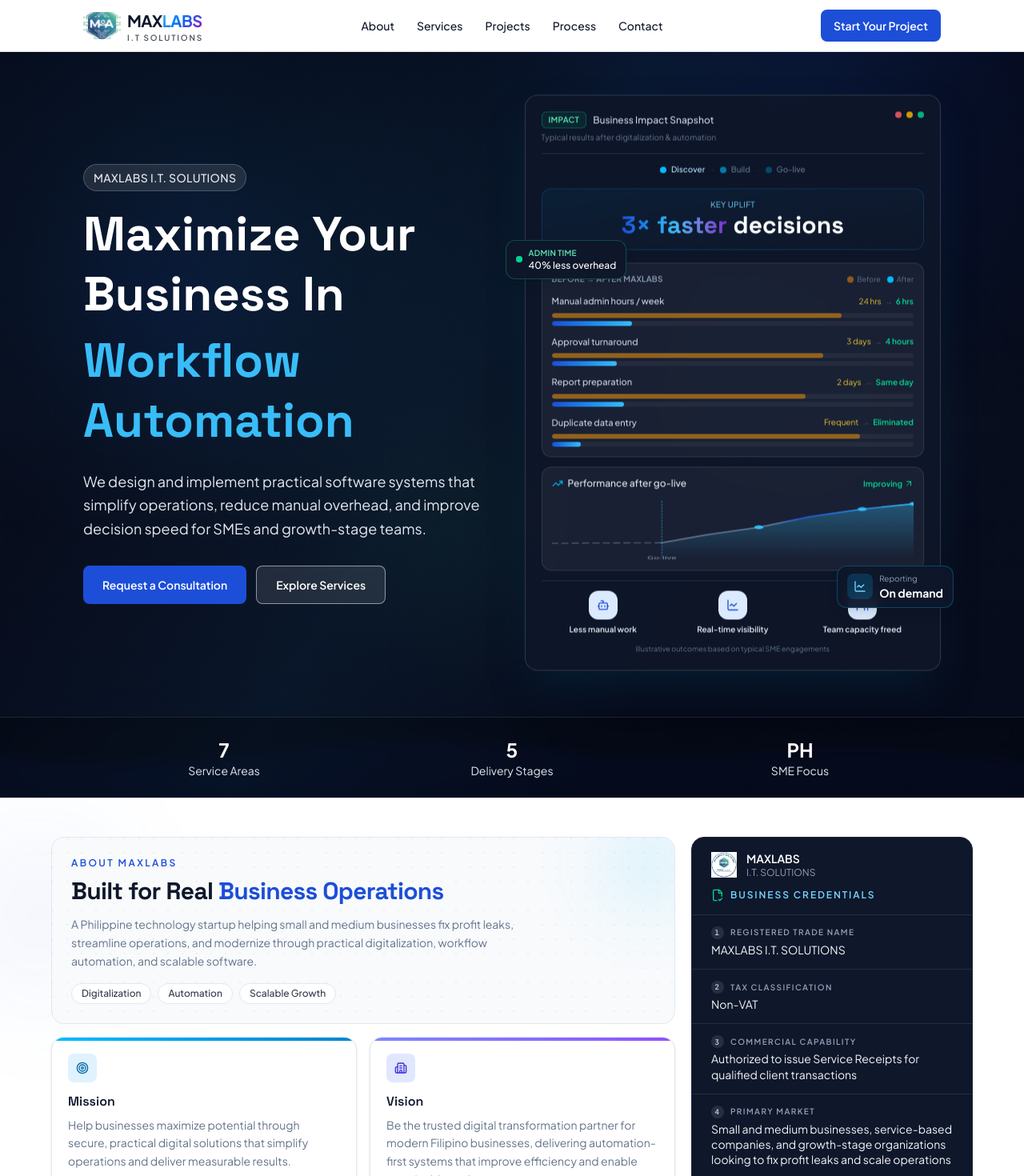
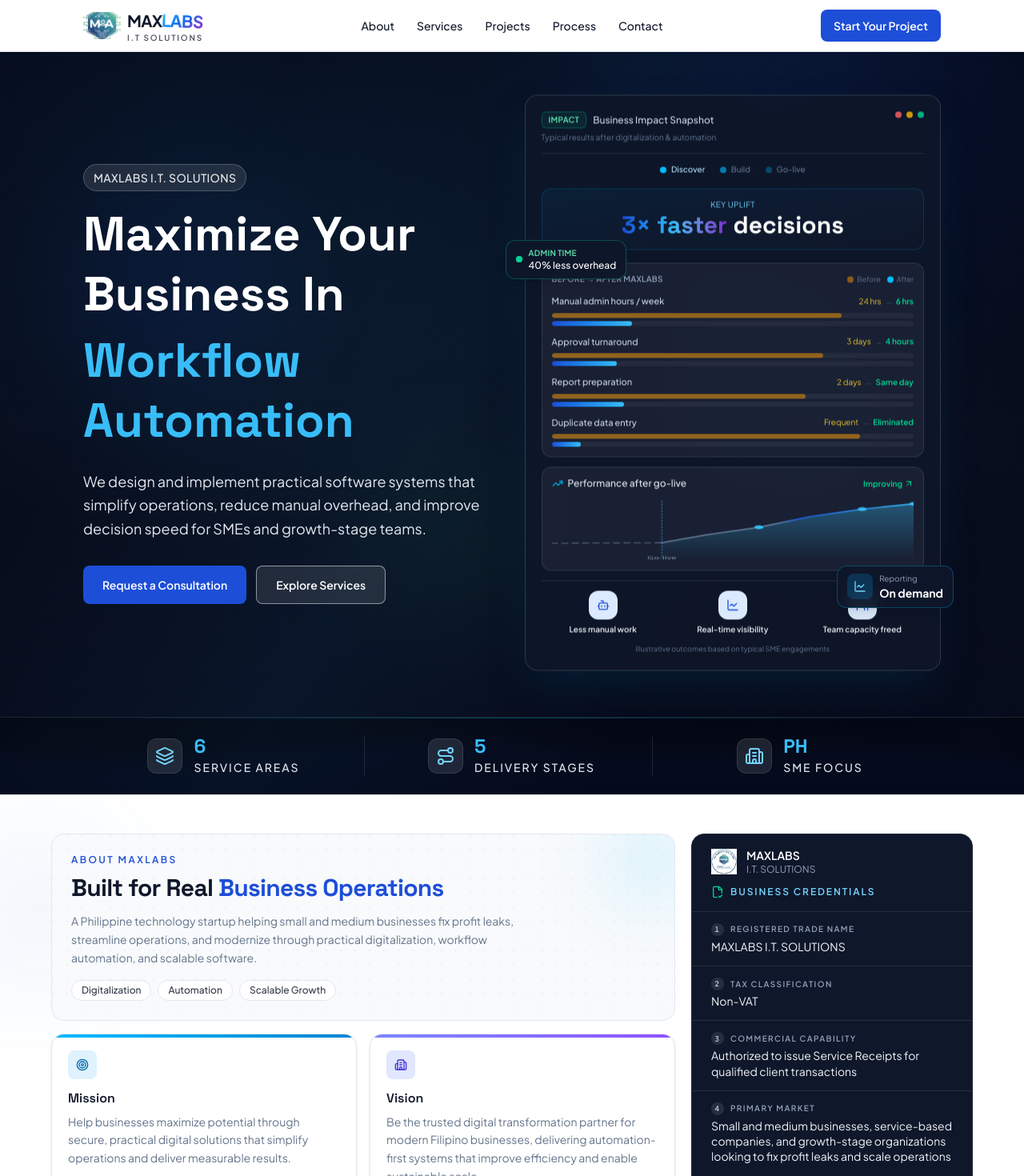
Before and after one commit to adrian-maxlabs/maxlabs-site, a Next.js app: page / in a window 1280 px wide. Shown: the top 1470 px of the page at 80% size. Built offline with nearby package versions, Linux system fonts and the light colour scheme.

Commit message:
Applied changes on the landing page

```diff
--- a/src/app/(public)/contact/page.tsx
+++ b/src/app/(public)/contact/page.tsx
@@ -1,7 +1,8 @@
 import Link from "next/link";
 import type { Metadata } from "next";
 import { ArrowLeft, Shield } from "lucide-react";
-import { MaxlabsLogo } from "@/components/brand/MaxlabsLogo";
+import { MaxlabsBrandLockup } from "@/components/brand/MaxlabsBrandLockup";
+import { SiteFooter } from "@/components/layout/SiteFooter";
 import { ContactInquiryForm } from "@/features/inquiries/components/ContactInquiryForm";
 import { CONTACT_EMAIL, CONTACT_PHONES, phoneToTelHref } from "@/lib/contact-info";
 
@@ -23,9 +24,8 @@
     <div className="flex min-h-screen flex-col bg-white font-sans">
       <header className="border-b border-[#e2e8f0] bg-white">
         <div className="mx-auto flex h-14 max-w-6xl items-center justify-between px-4 sm:h-16 sm:px-6 lg:px-10">
-          <Link href="/" aria-label="Back to MAXLABS home" className="flex items-center gap-2">
-            <MaxlabsLogo variant="mark" maxHeight={32} priority />
-            <span className="hidden text-sm font-semibold text-[#0f172a] sm:block">MAXLABS</span>
+          <Link href="/" aria-label="Back to MAXLABS home" className="flex min-w-0 items-center gap-2">
+            <MaxlabsBrandLockup priority />
           </Link>
           <p className="text-sm text-[#64748b]">Initial Consultation</p>
         </div>
@@ -101,9 +101,7 @@
         </div>
       </main>
 
-      <footer className="border-t border-[#e2e8f0] bg-[#0f172a] py-5 text-center text-sm text-[#cbd5e1]">
-        © {new Date().getFullYear()} MAXLABS I.T. SOLUTIONS
-      </footer>
+      <SiteFooter />
     </div>
   );
 }
--- /dev/null
+++ b/src/app/(public)/hero-trust-bar.tsx
@@ -0,0 +1,70 @@
+import Link from "next/link";
+import { Building2, Layers, Route } from "lucide-react";
+import type { LucideIcon } from "lucide-react";
+
+type TrustStat = {
+  icon: LucideIcon;
+  value: string;
+  label: string;
+  href?: string;
+};
+
+const TRUST_STATS: TrustStat[] = [
+  { icon: Layers, value: "6", label: "Service Areas", href: "#services" },
+  { icon: Route, value: "5", label: "Delivery Stages", href: "#process" },
+  { icon: Building2, value: "PH", label: "SME Focus", href: "#about" },
+];
+
+function TrustStatItem({ icon: Icon, value, label, href }: TrustStat) {
+  const content = (
+    <div className="flex items-center justify-center gap-3 sm:gap-3.5">
+      <div
+        className="flex size-10 shrink-0 items-center justify-center rounded-xl border border-white/10 bg-white/10 sm:size-11"
+        aria-hidden="true"
+      >
+        <Icon className="size-5 text-sky-300 sm:size-6" />
+      </div>
+      <div className="min-w-0 text-left">
+        <p className="font-display text-xl font-bold leading-none text-white sm:text-2xl">
+          <span className="text-[#38bdf8]">{value}</span>
+        </p>
+        <p className="mt-1 text-xs font-medium uppercase tracking-[0.12em] text-slate-200 sm:text-sm sm:tracking-[0.14em]">
+          {label}
+        </p>
+      </div>
+    </div>
+  );
+
+  if (href) {
+    return (
+      <Link
+        href={href}
+        className="group flex justify-center transition-colors hover:bg-white/[0.03] focus-visible:outline focus-visible:outline-2 focus-visible:outline-offset-2 focus-visible:outline-sky-400"
+      >
+        {content}
+      </Link>
+    );
+  }
+
+  return <div className="flex justify-center">{content}</div>;
+}
+
+export function HeroTrustBar() {
+  return (
+    <div
+      className="relative z-10 border-t border-white/10 bg-black/25 py-4 backdrop-blur-sm sm:py-6"
+      aria-label="MAXLABS at a glance"
+    >
+      <div
+        className="pointer-events-none absolute inset-x-0 top-0 h-px bg-gradient-to-r from-transparent via-sky-400/35 to-transparent"
+        aria-hidden="true"
+      />
+
+      <div className="mx-auto grid max-w-6xl grid-cols-3 gap-2 divide-x divide-white/10 px-4 sm:px-6 lg:px-10">
+        {TRUST_STATS.map((stat) => (
+          <TrustStatItem key={stat.label} {...stat} />
+        ))}
+      </div>
+    </div>
+  );
+}
--- a/src/app/(public)/page.tsx
+++ b/src/app/(public)/page.tsx
@@ -1,18 +1,18 @@
 import Link from "next/link";
 import type { Metadata } from "next";
 import { ArrowRight } from "lucide-react";
-import { MaxlabsLogo } from "@/components/brand/MaxlabsLogo";
-import { MaxlabsWordmark } from "@/components/brand/MaxlabsWordmark";
+import { MaxlabsBrandLockup } from "@/components/brand/MaxlabsBrandLockup";
+import { SiteFooter } from "@/components/layout/SiteFooter";
 import { DeliveryProcessSection } from "./delivery-process-section";
 import { FeatureStoryCard } from "./feature-story-card";
 import { HeroLoopBackground } from "./hero-loop-background";
+import { HeroTrustBar } from "./hero-trust-bar";
 import { HeroVisualShowcase } from "./hero-visual-showcase";
 import { LandingHashSync } from "./landing-hash-sync";
 import { LandingNavMenu } from "./landing-nav-menu";
 import { AboutSection } from "./about-section";
 import { ProjectsSection } from "./projects-section";
 import { ValuesMarqueeSection } from "./values-marquee-section";
-import { CONTACT_EMAIL, CONTACT_PHONES, TAX_CLASSIFICATION } from "@/lib/contact-info";
 
 export const metadata: Metadata = {
   title: "MAXLABS I.T SOLUTIONS",
@@ -33,21 +33,6 @@
   );
 }
 
-function ContactDetails() {
-  return (
-    <div className="space-y-1 text-sm text-[#cbd5e1]">
-      <p>Phone:</p>
-      <ul className="list-disc space-y-0.5 pl-5">
-        {CONTACT_PHONES.map((phone) => (
-          <li key={phone}>{phone}</li>
-        ))}
-      </ul>
-      <p>Email: {CONTACT_EMAIL}</p>
-      <p>Tax Classification: {TAX_CLASSIFICATION}</p>
-    </div>
-  );
-}
-
 export default function LandingPage() {
   return (
     <div className="flex min-h-screen flex-col bg-white font-sans">
@@ -56,8 +41,7 @@
       <header className="fixed inset-x-0 top-0 z-50 border-b border-[var(--border)] bg-white">
         <nav className="mx-auto grid h-14 max-w-6xl grid-cols-[1fr_auto] items-center gap-3 px-4 sm:h-16 sm:px-6 lg:grid-cols-[1fr_auto_1fr] lg:px-10">
           <Link href="/" className="flex min-w-0 items-center gap-2" aria-label="MAXLABS home">
-            <MaxlabsLogo variant="mark" maxHeight={34} priority />
-            <MaxlabsWordmark textClassName="text-lg sm:text-xl" />
+            <MaxlabsBrandLockup priority />
           </Link>
 
           <LandingNavMenu className="justify-self-end lg:justify-self-center" />
@@ -124,20 +108,7 @@
             <HeroVisualShowcase className="mt-10 w-full lg:mt-0" />
           </div>
 
-          <div className="relative z-10 border-t border-white/10 bg-black/25 py-4 backdrop-blur-sm sm:py-6">
-            <div className="mx-auto grid max-w-6xl grid-cols-3 gap-2 px-4 sm:px-6 lg:px-10">
-              {[
-                ["7", "Service Areas"],
-                ["5", "Delivery Stages"],
-                ["PH", "SME Focus"],
-              ].map(([value, label]) => (
-                <div key={label} className="text-center">
-                  <p className="text-xl font-bold text-white sm:text-2xl">{value}</p>
-                  <p className="text-xs text-slate-200 sm:text-sm">{label}</p>
-                </div>
-              ))}
-            </div>
-          </div>
+          <HeroTrustBar />
         </section>
 
         <AboutSection />
@@ -153,9 +124,9 @@
             />
             <div className="grid gap-5 sm:grid-cols-2 lg:grid-cols-3">
               <FeatureStoryCard
-                icon="consulting"
-                title="Business Digitalization Consulting"
-                description="Workflow assessment, bottleneck analysis, and practical digital transition planning."
+                icon="customApp"
+                title="Custom Web Application Development"
+                description="Tailored systems for operations, administration, and service delivery needs."
               />
               <FeatureStoryCard
                 icon="automation"
@@ -163,9 +134,9 @@
                 description="Automated approvals, task routing, and notifications to remove repetitive overhead."
               />
               <FeatureStoryCard
-                icon="customApp"
-                title="Custom Web Application Development"
-                description="Tailored systems for operations, administration, and service delivery needs."
+                icon="consulting"
+                title="Business Digitalization Consulting"
+                description="Workflow assessment, bottleneck analysis, and practical digital transition planning."
               />
               <FeatureStoryCard
                 icon="crmErp"
@@ -213,38 +184,7 @@
         </section>
       </main>
 
-      <footer className="border-t border-[#1e293b] bg-[var(--footer)] px-4 py-8 sm:px-6 lg:px-10">
-        <div className="mx-auto grid max-w-6xl gap-8 md:grid-cols-3">
-          <div>
-            <div className="mb-3 flex items-center gap-2">
-              <MaxlabsLogo maxHeight={32} />
-              <span className="text-sm font-semibold text-white">MAXLABS I.T. SOLUTIONS</span>
-            </div>
-            <p className="text-sm text-[#cbd5e1]">
-              Digitalization. Automation. Scalable Growth.
-            </p>
-          </div>
-          <div>
-            <h3 className="mb-3 text-sm font-semibold uppercase tracking-wide text-white">Quick Links</h3>
-            <ul className="space-y-2 text-sm text-[#cbd5e1]">
-              <li><a href="#about" className="hover:text-white">About</a></li>
-              <li><a href="#services" className="hover:text-white">Services</a></li>
-              <li><a href="#projects" className="hover:text-white">Projects</a></li>
-              <li><a href="#process" className="hover:text-white">Process</a></li>
-              <li><Link href="/contact" className="hover:text-white">Contact</Link></li>
-            </ul>
-          </div>
-          <div>
-            <h3 className="mb-3 text-sm font-semibold uppercase tracking-wide text-white">
-              Business Information
-            </h3>
-            <ContactDetails />
-          </div>
-        </div>
-        <div className="mx-auto mt-8 max-w-6xl border-t border-white/10 pt-4 text-xs text-[#94a3b8]">
-          © {new Date().getFullYear()} MAXLABS I.T. SOLUTIONS. All rights reserved.
-        </div>
-      </footer>
+      <SiteFooter />
     </div>
   );
 }
--- /dev/null
+++ b/src/components/brand/MaxlabsBrandLockup.tsx
@@ -0,0 +1,24 @@
+import { MaxlabsLogo } from "@/components/brand/MaxlabsLogo";
+import { MaxlabsWordmark } from "@/components/brand/MaxlabsWordmark";
+import { cn } from "@/lib/utils";
+
+export interface MaxlabsBrandLockupProps {
+  className?: string;
+  logoMaxHeight?: number;
+  priority?: boolean;
+  textClassName?: string;
+}
+
+export function MaxlabsBrandLockup({
+  className,
+  logoMaxHeight = 34,
+  priority = false,
+  textClassName = "text-lg sm:text-xl",
+}: MaxlabsBrandLockupProps) {
+  return (
+    <span className={cn("flex min-w-0 items-center gap-2", className)}>
+      <MaxlabsLogo variant="mark" maxHeight={logoMaxHeight} priority={priority} />
+      <MaxlabsWordmark textClassName={textClassName} />
+    </span>
+  );
+}
--- /dev/null
+++ b/src/components/layout/SiteFooter.tsx
@@ -0,0 +1,65 @@
+import Link from "next/link";
+import { MaxlabsLogo } from "@/components/brand/MaxlabsLogo";
+import { CONTACT_EMAIL, CONTACT_PHONES, TAX_CLASSIFICATION } from "@/lib/contact-info";
+
+function ContactDetails() {
+  return (
+    <div className="space-y-1 text-sm text-[#cbd5e1]">
+      <p>Phone:</p>
+      <ul className="list-disc space-y-0.5 pl-5">
+        {CONTACT_PHONES.map((phone) => (
+          <li key={phone}>{phone}</li>
+        ))}
+      </ul>
+      <p>Email: {CONTACT_EMAIL}</p>
+      <p>Tax Classification: {TAX_CLASSIFICATION}</p>
+    </div>
+  );
+}
+
+const QUICK_LINKS = [
+  { label: "About", href: "/#about" },
+  { label: "Services", href: "/#services" },
+  { label: "Projects", href: "/#projects" },
+  { label: "Process", href: "/#process" },
+  { label: "Contact", href: "/contact" },
+] as const;
+
+export function SiteFooter() {
+  return (
+    <footer className="border-t border-[#1e293b] bg-[var(--footer)] px-4 py-8 sm:px-6 lg:px-10">
+      <div className="mx-auto grid max-w-6xl gap-8 md:grid-cols-3">
+        <div>
+          <div className="mb-3 flex items-center gap-2">
+            <MaxlabsLogo maxHeight={32} />
+            <span className="text-sm font-semibold text-white">MAXLABS I.T. SOLUTIONS</span>
+          </div>
+          <p className="text-sm text-[#cbd5e1]">Digitalization. Automation. Scalable Growth.</p>
+        </div>
+        <div>
+          <h3 className="mb-3 text-sm font-semibold uppercase tracking-wide text-white">
+            Quick Links
+          </h3>
+          <ul className="space-y-2 text-sm text-[#cbd5e1]">
+            {QUICK_LINKS.map(({ label, href }) => (
+              <li key={label}>
+                <Link href={href} className="hover:text-white">
+                  {label}
+                </Link>
+              </li>
+            ))}
+          </ul>
+        </div>
+        <div>
+          <h3 className="mb-3 text-sm font-semibold uppercase tracking-wide text-white">
+            Business Information
+          </h3>
+          <ContactDetails />
+        </div>
+      </div>
+      <div className="mx-auto mt-8 max-w-6xl border-t border-white/10 pt-4 text-center text-xs text-[#94a3b8]">
+        © {new Date().getFullYear()} MAXLABS I.T. SOLUTIONS. All rights reserved.
+      </div>
+    </footer>
+  );
+}
--- a/src/components/ui/aurora-text.tsx
+++ b/src/components/ui/aurora-text.tsx
@@ -26,15 +26,11 @@
     }
 
     return (
-      <span className={`relative inline-block ${className}`}>
-        <span className="sr-only">{children}</span>
-        <span
-          className="animate-aurora relative bg-size-[200%_auto] bg-clip-text text-transparent"
-          style={gradientStyle}
-          aria-hidden="true"
-        >
-          {children}
-        </span>
+      <span
+        className={`animate-aurora relative inline-block bg-size-[200%_auto] bg-clip-text text-transparent ${className}`}
+        style={gradientStyle}
+      >
+        {children}
       </span>
     )
   }
```
